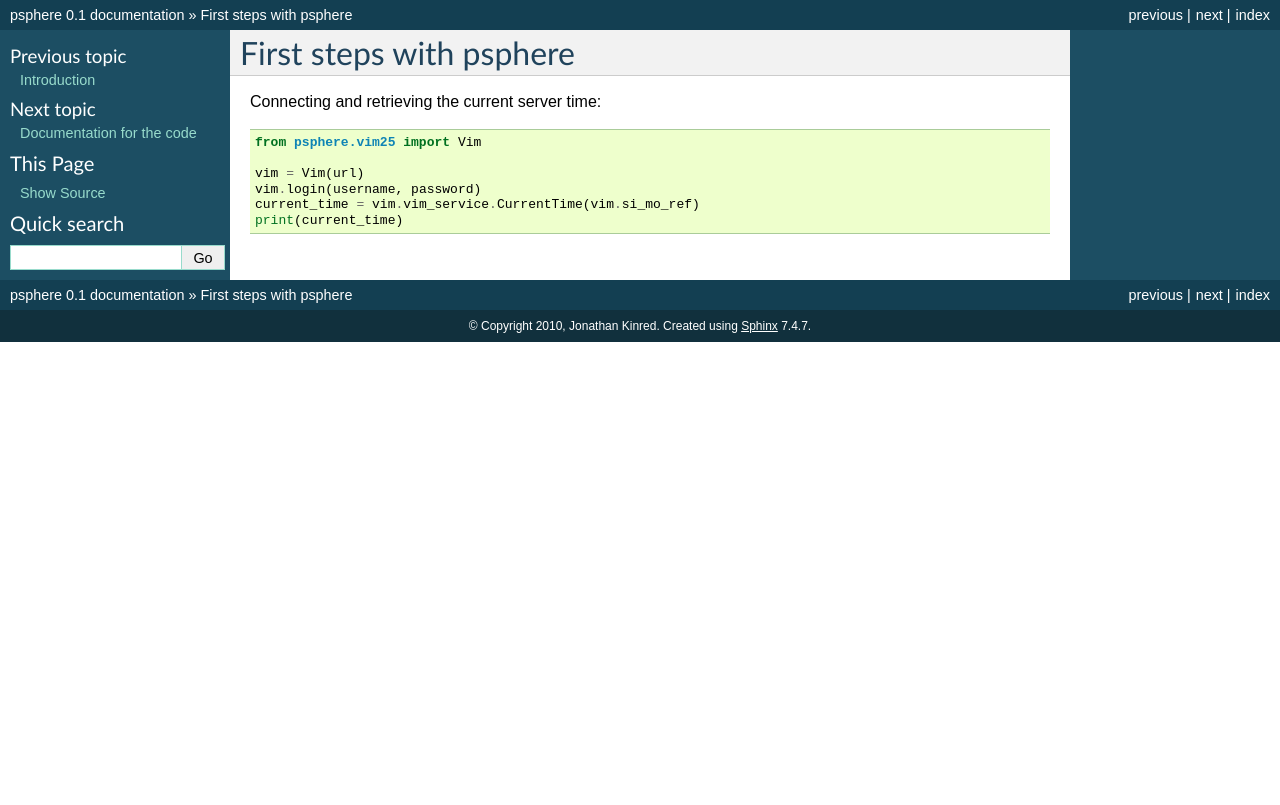
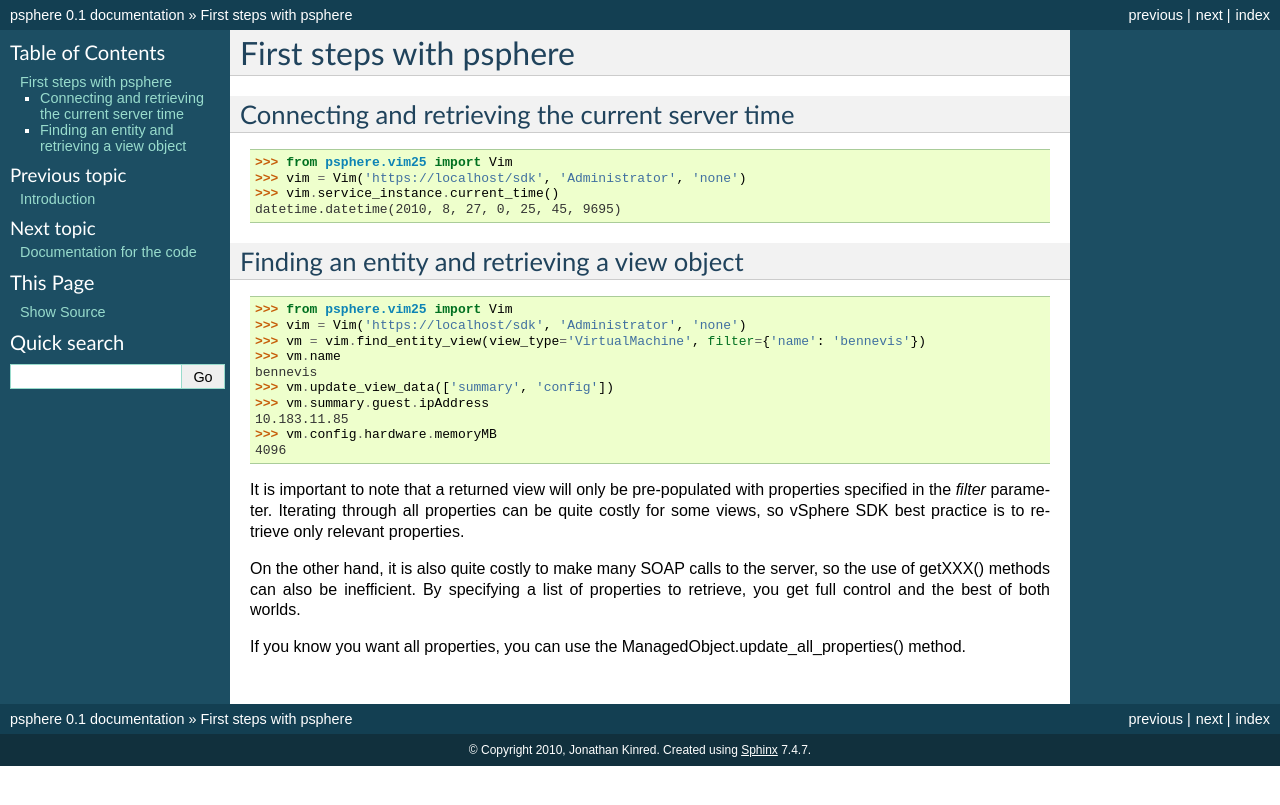
Before and after one commit to psphere-project/psphere, a Sphinx documentation site: the page built from doc/examples.rst, in a window 1280 px wide. Shown: the top 805 px of the page. Built offline with Sphinx 7.4.7, drawn with Linux system fonts in a browser that asks for light colours.

Commit message:
Updated code samples

```diff
--- a/doc/examples.rst
+++ b/doc/examples.rst
@@ -1,11 +1,39 @@
 First steps with psphere
 ========================
 
-Connecting and retrieving the current server time::
+Connecting and retrieving the current server time
+-------------------------------------------------
+::
 
-    from psphere.vim25 import Vim
+    >>> from psphere.vim25 import Vim
+    >>> vim = Vim('https://localhost/sdk', 'Administrator', 'none')
+    >>> vim.service_instance.current_time()
+    datetime.datetime(2010, 8, 27, 0, 25, 45, 9695)
 
-    vim = Vim(url)
-    vim.login(username, password)
-    current_time = vim.vim_service.CurrentTime(vim.si_mo_ref)
-    print(current_time)
+Finding an entity and retrieving a view object
+----------------------------------------------
+::
+
+    >>> from psphere.vim25 import Vim
+    >>> vim = Vim('https://localhost/sdk', 'Administrator', 'none')
+    >>> vm = vim.find_entity_view(view_type='VirtualMachine', filter={'name': 'bennevis'})
+    >>> vm.name
+    bennevis
+    >>> vm.update_view_data(['summary', 'config'])
+    >>> vm.summary.guest.ipAddress
+    10.183.11.85
+    >>> vm.config.hardware.memoryMB
+    4096
+
+It is important to note that a returned view will only be pre-populated
+with properties specified in the `filter` parameter. Iterating through
+all properties can be quite costly for some views, so vSphere SDK best
+practice is to retrieve only relevant properties.
+
+On the other hand, it is also quite costly to make many SOAP calls to
+the server, so the use of getXXX() methods can also be inefficient. By
+specifying a list of properties to retrieve, you get full control and
+the best of both worlds.
+
+If you know you want all properties, you can use the
+ManagedObject.update_all_properties() method.
```
